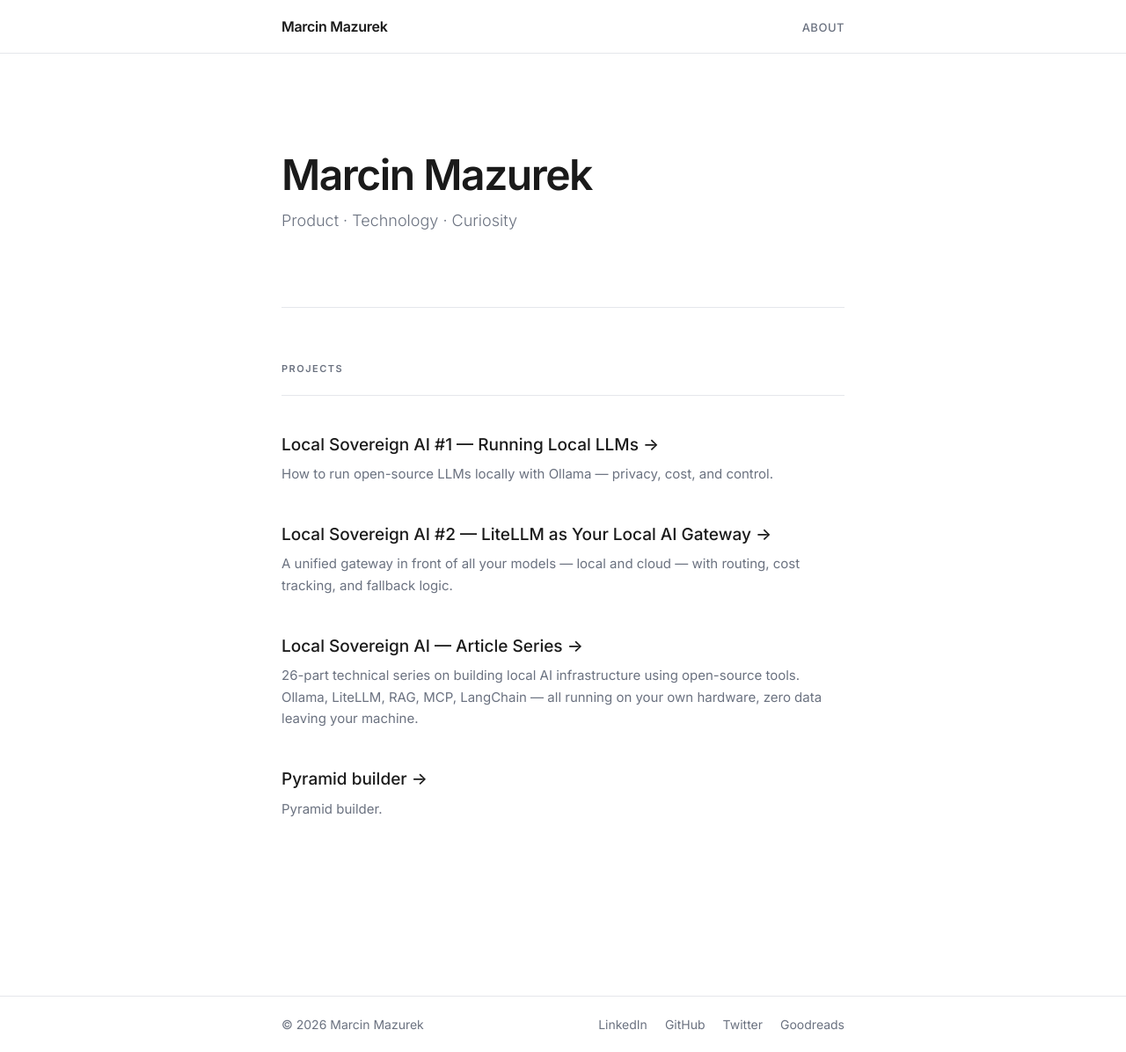
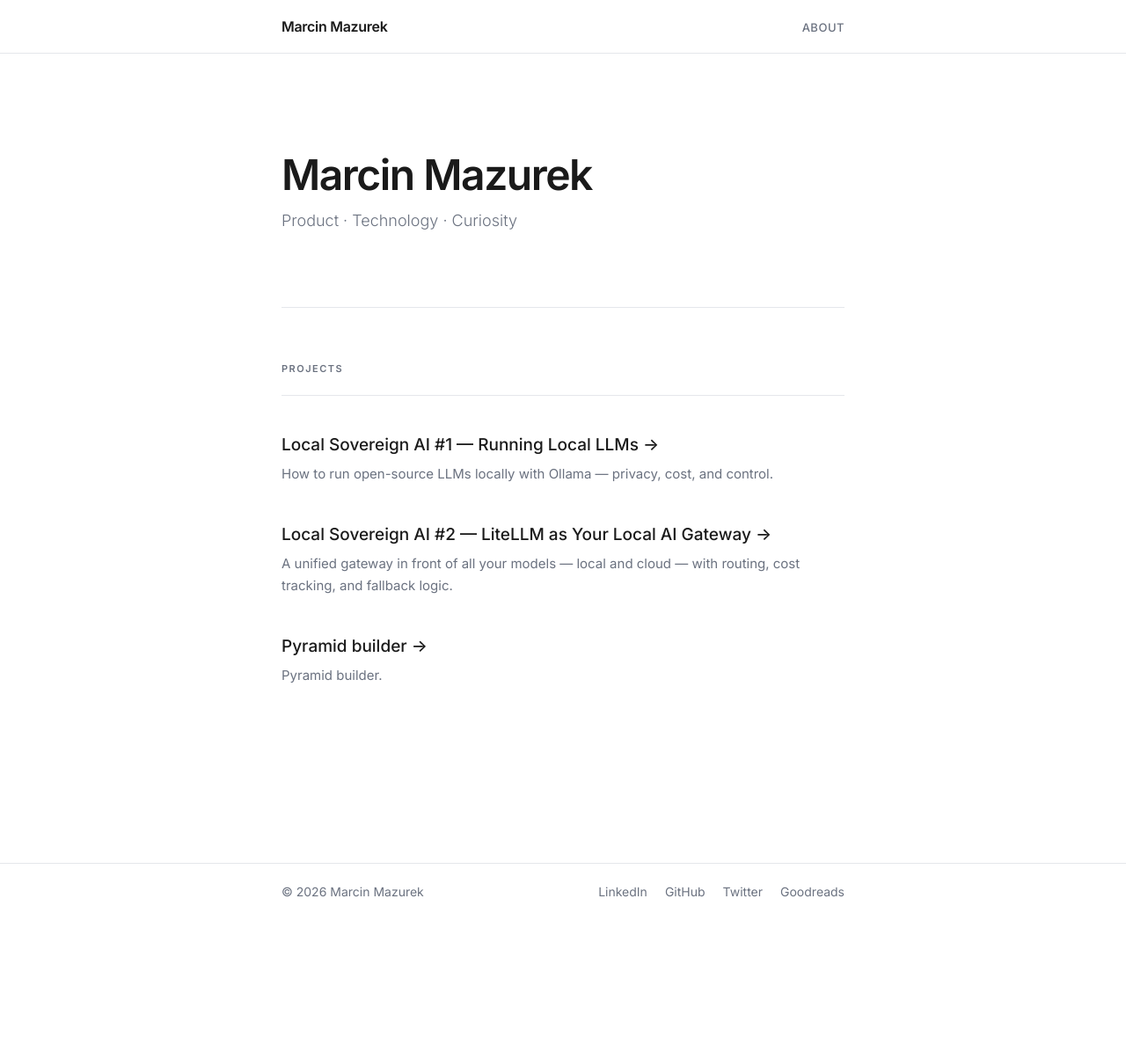
Before and after one commit to mazek/mazek.github.io, a Jekyll site: the page built from index.html, in a window 1280 px wide. Shown: the whole page at 88% size. Built offline with Jekyll 4.4.1, drawn with Linux system fonts in a browser that asks for light colours; after the commit the page ends 1045 px from its top, so only the background shows below that.

Commit message:
Clean up projects.yml — each article as separate entry

```diff
--- a/_data/projects.yml
+++ b/_data/projects.yml
@@ -19,11 +19,6 @@
   url: /projects/article-02-litellm-gateway.html
   description: "A unified gateway in front of all your models — local and cloud — with routing, cost tracking, and fallback logic."
 
-- title: "Local Sovereign AI — Article Series"
-  url: /writing/your-first-local-llm.html
-  description: "26-part technical series on building local AI infrastructure using open-source tools. Ollama, LiteLLM, RAG, MCP, LangChain — all running on your own hardware, zero data leaving your machine."
-
-
 - title: "Pyramid builder"
   url: /projects/pyramid-builder.html
   description: "Pyramid builder."
```
